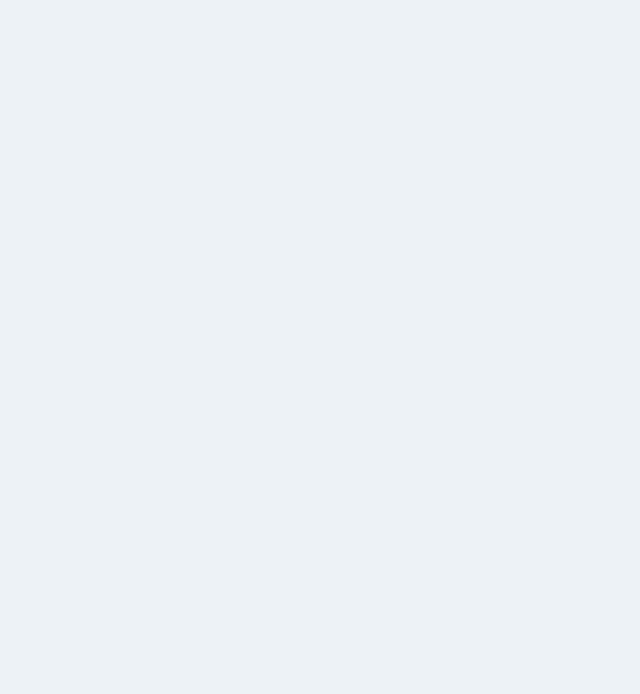
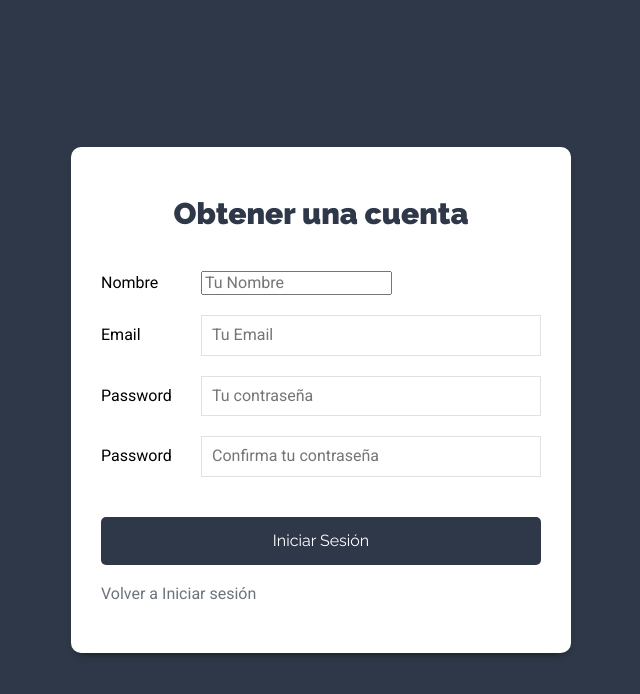
Before and after one commit to stolzz0613/MERNTask, a React (Create React App) app: page /MERNTask/nueva-cuenta in a window 1280 px wide. Shown: the top 694 px of the page, without its empty margins (319-959 px from the left). Built offline with nearby package versions, Linux system fonts and the light colour scheme.

Commit message:
Create account

```diff
--- a/src/App.js
+++ b/src/App.js
@@ -8,9 +8,9 @@
   return (
     <Router>
       <Switch>
-        <Route exact path="/" component={Login} />
-        <Route exact path="/nueva-cuenta" component={NuevaCuenta} />
-        <Route exact path="/proyectos" component={Proyectos} />
+        <Route exact path="/MERNTask" component={Login} />
+        <Route exact path="/MERNTask/nueva-cuenta" component={NuevaCuenta} />
+        <Route exact path="/MERNTask/proyectos" component={Proyectos} />
       </Switch>
     </Router>
   );
--- a/src/components/auth/Login.js
+++ b/src/components/auth/Login.js
@@ -1,4 +1,5 @@
 import React, { useState } from 'react';
+import { Link } from "react-router-dom";
 
 const Login = () => {
 
@@ -15,11 +16,18 @@
         })
     }
 
+    const onSubmit = e => {
+        e.preventDefault();
+    }
+
     return (
         <div className="form-usuario">
             <div className="contenedor-form sombra-dark">
                 <h1>Iniciar Sesión</h1>
-                <form>
+
+                <form
+                    onSubmit={onSubmit}
+                >
                     <div className="campo-form">
                         <label htmlFor="email">Email</label>
                         <input
@@ -51,6 +59,9 @@
                         />
                     </div>
                 </form>
+                <Link to={"/MERNTask/nueva-cuenta"} className="enlace-cuenta" >
+                    Obtener Cuenta
+                </Link>
             </div>
         </div>
     );
--- a/src/components/auth/NuevaCuenta.js
+++ b/src/components/auth/NuevaCuenta.js
@@ -1,9 +1,94 @@
-import React from 'react';
+import React, { useState } from 'react';
+import { Link } from "react-router-dom";
 
 const NuevaCuenta = () => {
+
+
+    const [user, setUser] = useState({
+        name:"",
+        email: "",
+        password: "",
+        confirm:""
+    })
+
+    const onChange = (e) => {
+        setUser({
+            ...user,
+            [e.target.name]: e.target.value
+        })
+    }
+
+    const onSubmit = e => {
+        e.preventDefault();
+    }
+
     return (
-        <h1>DESDE NuevaCuenta</h1>
-     );
+        <div className="form-usuario">
+            <div className="contenedor-form sombra-dark">
+                <h1>Obtener una cuenta</h1>
+
+                <form
+                    onSubmit={onSubmit}
+                >
+                    <div className="campo-form">
+                        <label htmlFor="name">Nombre</label>
+                        <input
+                            type="name"
+                            id="name"
+                            name="name"
+                            placeholder="Tu Nombre"
+                            value={user.name}
+                            onChange={onChange}
+                        />
+                    </div>
+                    <div className="campo-form">
+                        <label htmlFor="email">Email</label>
+                        <input
+                            type="email"
+                            id="email"
+                            name="email"
+                            placeholder="Tu Email"
+                            value={user.email}
+                            onChange={onChange}
+                        />
+                    </div>
+                    <div className="campo-form">
+                        <label htmlFor="password">Password</label>
+                        <input
+                            type="password"
+                            id="password"
+                            name="password"
+                            placeholder="Tu contraseña"
+                            value={user.password}
+                            onChange={onChange}
+                        />
+                    </div>
+                    <div className="campo-form">
+                        <label htmlFor="confirm">Password</label>
+                        <input
+                            type="password"
+                            id="confirm"
+                            name="confirm"
+                            placeholder="Confirma tu contraseña"
+                            value={user.confirm}
+                            onChange={onChange}
+                        />
+                    </div>
+
+                    <div className="campo-form">
+                        <input
+                            type="submit"
+                            className="btn btn-primario btn-block"
+                            value="Iniciar Sesión"
+                        />
+                    </div>
+                </form>
+                <Link to={"/MERNTask/"} className="enlace-cuenta" >
+                    Volver a Iniciar sesión
+                </Link>
+            </div>
+        </div>
+    );
 }
 
 export default NuevaCuenta;
```
